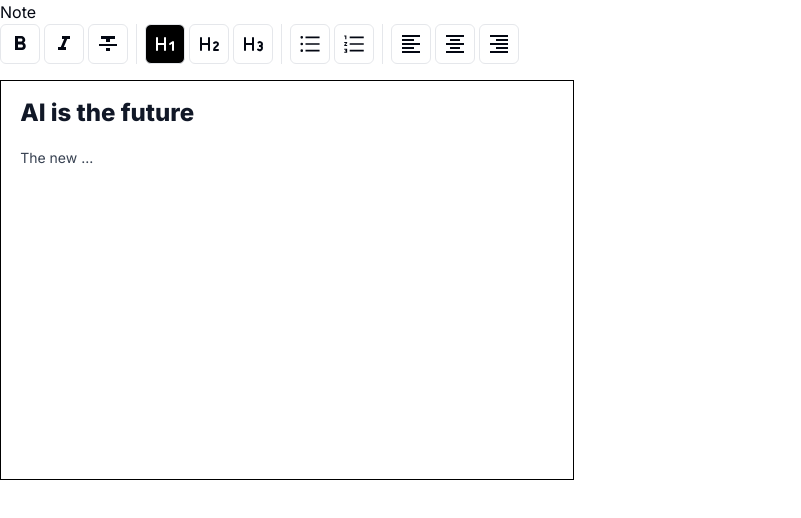
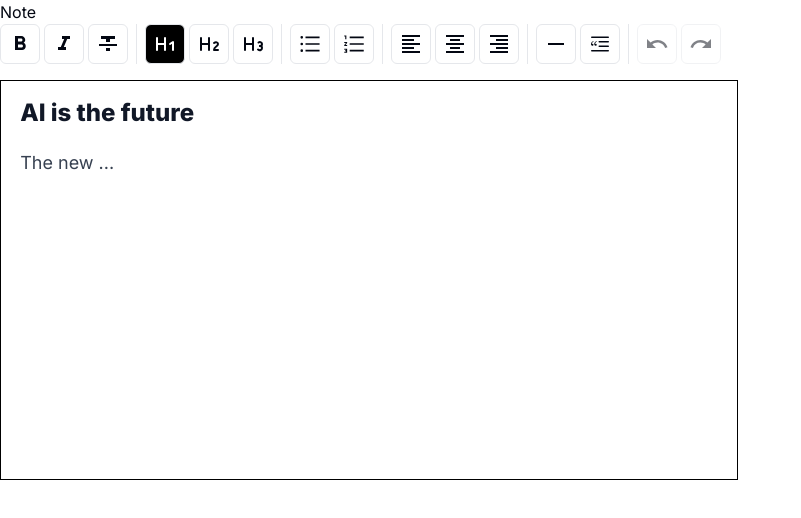
Before and after one commit to kharljhon14/bit-blog, a Next.js app: page /create-blog in a window 1280 px wide. Shown: the top 518 px of the page, without its empty margins (0-801 px from the left). Built offline with nearby package versions, Linux system fonts and the light colour scheme.

Commit message:
[Feat] Added Undo and Redo

```diff
--- a/src/features/create-blog/CreateBlogForm.tsx
+++ b/src/features/create-blog/CreateBlogForm.tsx
@@ -30,11 +30,11 @@ export default function CreateBlogForm() {
       editorProps={{
         attributes: {
           class:
-            'prose prose-sm focus:outline-none prose-h1:text-2xl prose-h2:text-xl prose-h3:text-lg',
+            'prose prose-lg focus:outline-none prose-h1:text-2xl prose-h2:text-xl prose-h3:text-lg',
         },
       }}
     >
-      {null}
+      <div className=" prose-l" />
     </EditorProvider>
   );
 }
--- a/src/features/create-blog/MenuBar.tsx
+++ b/src/features/create-blog/MenuBar.tsx
@@ -1,5 +1,6 @@
 import { useCurrentEditor } from '@tiptap/react';
 import { AiOutlineOrderedList, AiOutlineUnorderedList } from 'react-icons/ai';
+import { BsBlockquoteLeft } from 'react-icons/bs';
 import { LuHeading1, LuHeading2, LuHeading3 } from 'react-icons/lu';
 import {
   MdOutlineFormatAlignCenter,
@@ -8,6 +9,9 @@ import {
   MdOutlineFormatBold,
   MdOutlineFormatItalic,
   MdOutlineFormatStrikethrough,
+  MdOutlineHorizontalRule,
+  MdOutlineRedo,
+  MdOutlineUndo,
 } from 'react-icons/md';
 
 import { Button } from '@/components/ui/button';
@@ -139,6 +143,52 @@ export default function MenuBar() {
           <MdOutlineFormatAlignRight size={24} />
         </Button>
       </div>
+
+      <div className="flex h-10 items-center space-x-4 text-sm">
+        <Separator orientation="vertical" />
+      </div>
+
+      <div className="flex space-x-1">
+        <Button
+          variant="outline"
+          size="icon"
+          onClick={() => editor.chain().focus().setHorizontalRule().run()}
+          className={`${editor.isActive('bulletList') ? 'bg-black text-white' : ''} hover:bg-black hover:text-white`}
+        >
+          <MdOutlineHorizontalRule size={24} />
+        </Button>
+        <Button
+          variant="outline"
+          size="icon"
+          onClick={() => editor.chain().focus().toggleBlockquote().run()}
+          className={`${editor.isActive('blockquote') ? 'bg-black text-white' : ''} hover:bg-black hover:text-white`}
+        >
+          <BsBlockquoteLeft size={24} />
+        </Button>
+      </div>
+
+      <div className="flex h-10 items-center space-x-4 text-sm">
+        <Separator orientation="vertical" />
+      </div>
+
+      <div className="flex space-x-1">
+        <Button
+          variant="outline"
+          size="icon"
+          onClick={() => editor.chain().focus().undo().run()}
+          disabled={!editor.can().chain().focus().undo().run()}
+        >
+          <MdOutlineUndo size={24} />
+        </Button>
+        <Button
+          variant="outline"
+          size="icon"
+          onClick={() => editor.chain().focus().redo().run()}
+          disabled={!editor.can().chain().focus().redo().run()}
+        >
+          <MdOutlineRedo size={24} />
+        </Button>
+      </div>
     </div>
   );
 }
```
